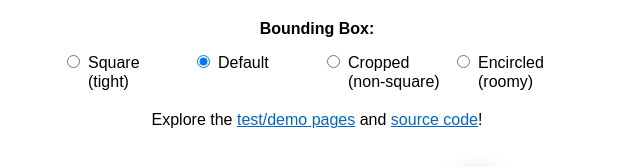
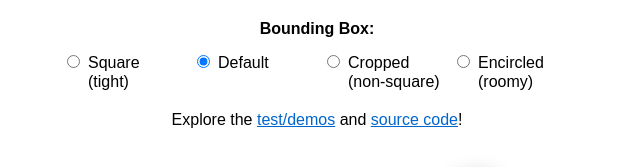
Before and after one commit to Leftium/leftium-logo, a SvelteKit app: page / in a window 1280 px wide. Shown: the top 167 px of the page, without its empty margins (323-963 px from the left). Built offline with nearby package versions, Linux system fonts and the light colour scheme.

Commit message:
Tweak link text.

```diff
--- a/src/routes/+page.svelte
+++ b/src/routes/+page.svelte
@@ -28,7 +28,7 @@
 		</label>
 	</div>
 	<div>
-		Explore the <a href="/test">test/demo pages</a> and
+		Explore the <a href="/test">test/demos</a> and
 		<a href="https://github.com/Leftium/leftium-logo">source code</a>!
 	</div>
 
```
